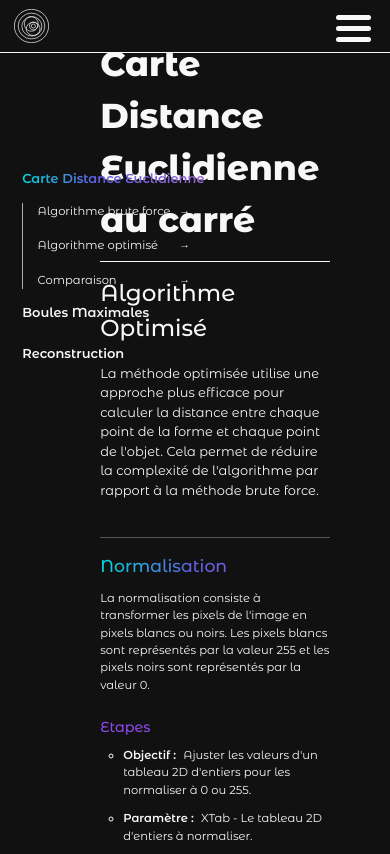
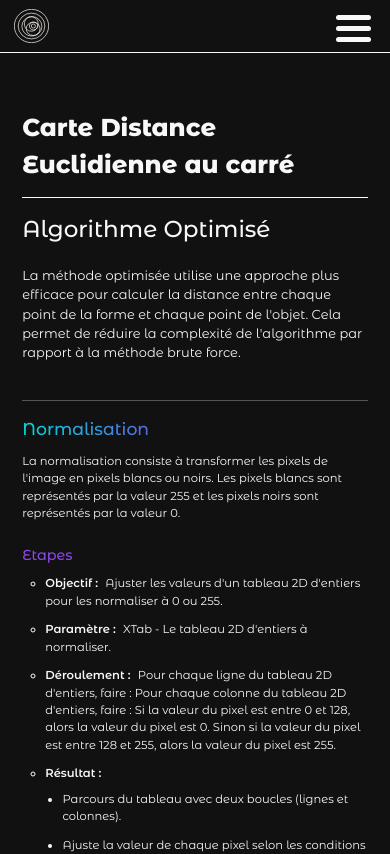
Before and after one commit to nizarsaidicoder/SAE_WEB, a Vue app: page /carte-distance/1 in a window 390 px wide. Shown: the top 854 px of the page. Built offline with nearby package versions, Linux system fonts and the light colour scheme; what @highlightjs/vue-plugin would draw is missing.

Commit message:
made the docView responsive

```diff
--- a/src/components/ScrollSpy.vue
+++ b/src/components/ScrollSpy.vue
@@ -11,12 +11,11 @@
 <script setup>
   import ScrollSpyMenu from "./ScrollSpyMenu.vue";
   import { useSectionStore } from "@/data/sectionStore.js";
-  const { sections} = useSectionStore();
+  const { sections } = useSectionStore();
 </script>
 
 <style lang="scss">
   @import "@/assets/css/variables";
-
 
   .scroll-spy {
     display: flex;
@@ -32,4 +31,9 @@
     //   position: relative;
     // }
   }
+  @media (max-width: 580px) {
+    .scroll-spy {
+      display: none;
+    }
+  }
 </style>
--- a/src/components/ScrollSpyMenu.vue
+++ b/src/components/ScrollSpyMenu.vue
@@ -177,6 +177,7 @@
     @include apply-gradient-text;
     color: transparent;
   }
+
   .scroll-spy-arrow {
     position: absolute;
     right: 0;
@@ -207,4 +208,63 @@
       width: 100%;
     }
   }
+  @media (max-width: 1024px) {
+    .menu {
+      &-section-title {
+        font-size: 1.6rem;
+      }
+      &-sections {
+        padding: 0 1.4rem;
+
+        &-section {
+          font-size: 1.4rem;
+        }
+      }
+    }
+  }
+  @media (max-width: 768px) {
+    .menu {
+      &-section-title {
+        font-size: 1.4rem;
+      }
+      &-sections {
+        padding: 0 1.2rem;
+
+        &-section {
+          font-size: 1.2rem;
+        }
+        &-items {
+          font-size: 1.2rem;
+        }
+      }
+    }
+  }
+  @media (max-width: 580px) {
+    .menu {
+      &-section-title {
+        font-size: 1.3rem;
+      }
+      &-sections {
+        padding: 0 1rem;
+
+        &-section {
+          font-size: 1rem;
+        }
+      }
+    }
+  }
+  @media (max-width: 512px) {
+    .menu {
+      &-section-title {
+        font-size: 1.6rem;
+      }
+      &-sections {
+        padding: 0 1.4rem;
+
+        &-section {
+          font-size: 1.4rem;
+        }
+      }
+    }
+  }
 </style>
--- a/src/router/views/Documentation/CarteDistance/CarteDistanceDocs.vue
+++ b/src/router/views/Documentation/CarteDistance/CarteDistanceDocs.vue
@@ -94,6 +94,7 @@
 
   .vueperslides__bullet--active .default {
     @include apply-gradient-block($linear);
+    border: none;
   }
   .vueperslide--active {
     transform: scale(1) !important;
@@ -126,4 +127,23 @@
       margin-bottom: 1rem;
     }
   }
+  @media (max-width: 1340px) {
+    .documentation-title {
+      font-size: 4rem;
+    }
+  }
+  @media (max-width: 1080px) {
+    .documentation-title {
+      font-size: 3.6rem;
+    }
+  }
+  @media (max-width: 780px) {
+    .documentation-title {
+      font-size: 3.4rem;
+    }
+  }
+  @media (max-width: 580px) {
+  }
+  @media (max-width: 512px) {
+  }
 </style>
--- a/src/router/views/Documentation/DocView.vue
+++ b/src/router/views/Documentation/DocView.vue
@@ -32,13 +32,6 @@
 <style lang="scss">
   @import "@/assets/css/variables";
   .doc {
-    &-container {
-      display: grid;
-      grid-template-columns: repeat(12, 1fr);
-      margin: 6.4rem 3.6rem;
-      gap: 3rem;
-    }
-
     &-navigation {
       position: fixed;
       top: 20%;
@@ -47,7 +40,7 @@
       padding: 0rem 2rem;
     }
     &-content {
-      margin: 10% 6.4rem 9.6rem 22%;
+      margin: 9% 6.4rem 9.6rem 22%;
     }
   }
 
@@ -56,4 +49,56 @@
     font-weight: 500;
     margin-bottom: 1rem;
   }
+  @media (max-width: 1340px) {
+    .doc {
+      &-navigation {
+        top: 16%;
+        left: 0%;
+      }
+      &-content {
+        margin: 10% 6.4rem 9.6rem 26%;
+      }
+    }
+  }
+  @media (max-width: 1024px) {
+    .doc {
+      &-navigation {
+        top: 12%;
+      }
+      &-content {
+        margin: 10% 1.6rem 9.6rem 25%;
+      }
+    }
+  }
+  @media (max-width: 768px) {
+    .doc {
+      &-navigation {
+        top: 11%;
+      }
+      &-content {
+        margin: 10% 1rem 9.6rem 26%;
+      }
+    }
+  }
+  @media (max-width: 580px) {
+    .doc {
+      &-content {
+        margin: 14% 1rem 9.6rem 2%;
+      }
+    }
+  }
+  @media (max-width: 512px) {
+    .doc {
+      &-content {
+        margin: 18% 1rem 9.6rem 2%;
+      }
+    }
+  }
+  @media (max-width: 450px) {
+    .doc {
+      &-content {
+        margin: 28% 1rem 9.6rem 2%;
+      }
+    }
+  }
 </style>
```
Also changed, not shown: src/components/Carousel.vue (deleted, +0 -19 lines).
